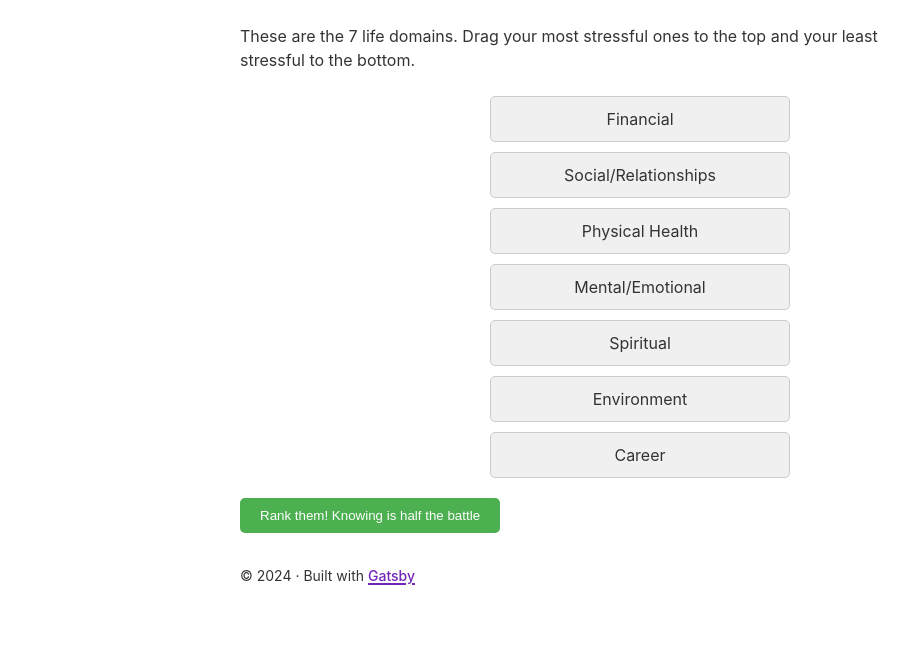
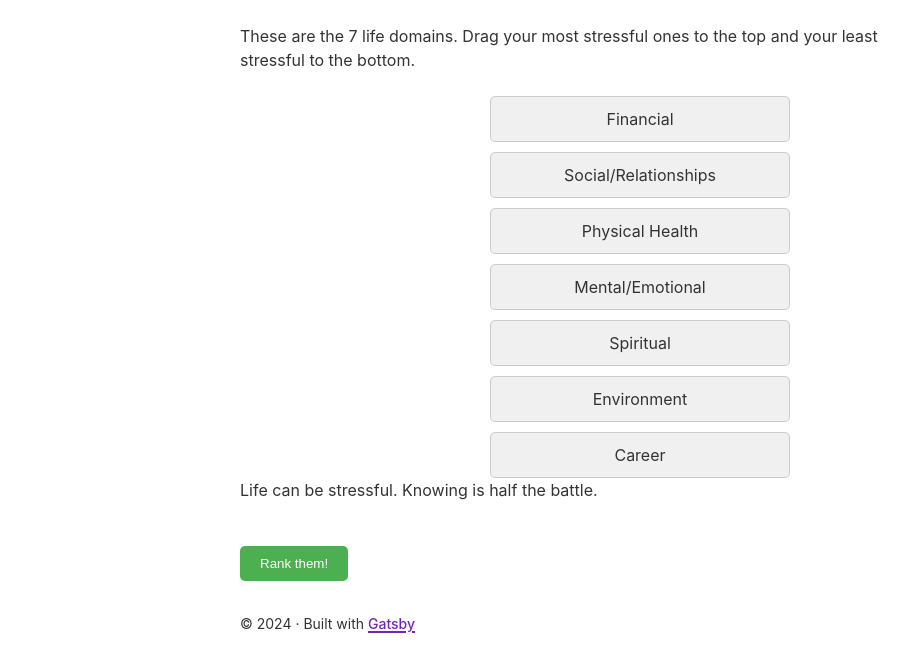
Before and after one commit to yukicruz/lifefocus, a Gatsby site: page /key-life-domains-2 in a window 1280 px wide. Shown: the part 203-869 px from the top of the page, without its empty margins (0-908 px from the left). Before the commit the page ends 821 px from the top, so only its background shows below. Built offline with nearby package versions, Linux system fonts and the light colour scheme; Gatsby itself is replaced by a stand-in of ours.

Commit message:
Update button

```diff
--- a/src/pages/key-life-domains-2.js
+++ b/src/pages/key-life-domains-2.js
@@ -74,8 +74,8 @@ const KeyLifeDomains2 = () => {
           )}
         </Droppable>
       </DragDropContext>
-
-      <button onClick={handleButtonClick} className="done-button">Rank them! Knowing is half the battle</button>
+      <p>Life can be stressful. Knowing is half the battle.</p>
+      <button onClick={handleButtonClick} className="done-button">Rank them!</button>
 
       {showTable && (
         <>
```
